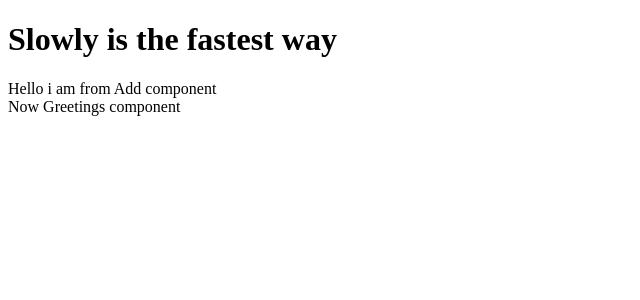
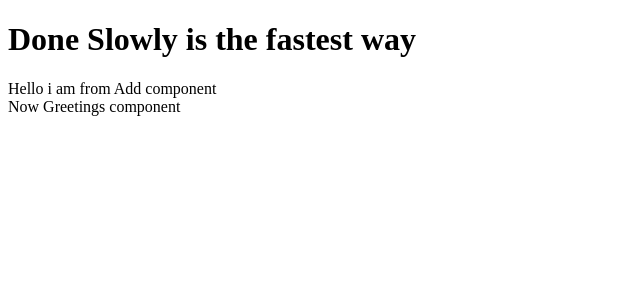
Before and after one commit to boikhutsodev/rectpct, a React (Vite) app in the folder product-app/: page / in a window 1280 px wide. Shown: the top 300 px of the page, without its empty margins (0-640 px from the left). Built offline with nearby package versions, Linux system fonts and the light colour scheme.

Commit message:
React fragments

```diff
--- a/product-app/src/App.jsx
+++ b/product-app/src/App.jsx
@@ -4,11 +4,11 @@ import { Fragment } from "react";
 
 function App() {
   return (
-    <Fragment>
-      <h1>Slowly is the fastest way</h1>
+    <>
+      <h1>Done Slowly is the fastest way</h1>
       <Add />
       <Greetings />
-    </Fragment>
+    </>
   );
 }
 
```
